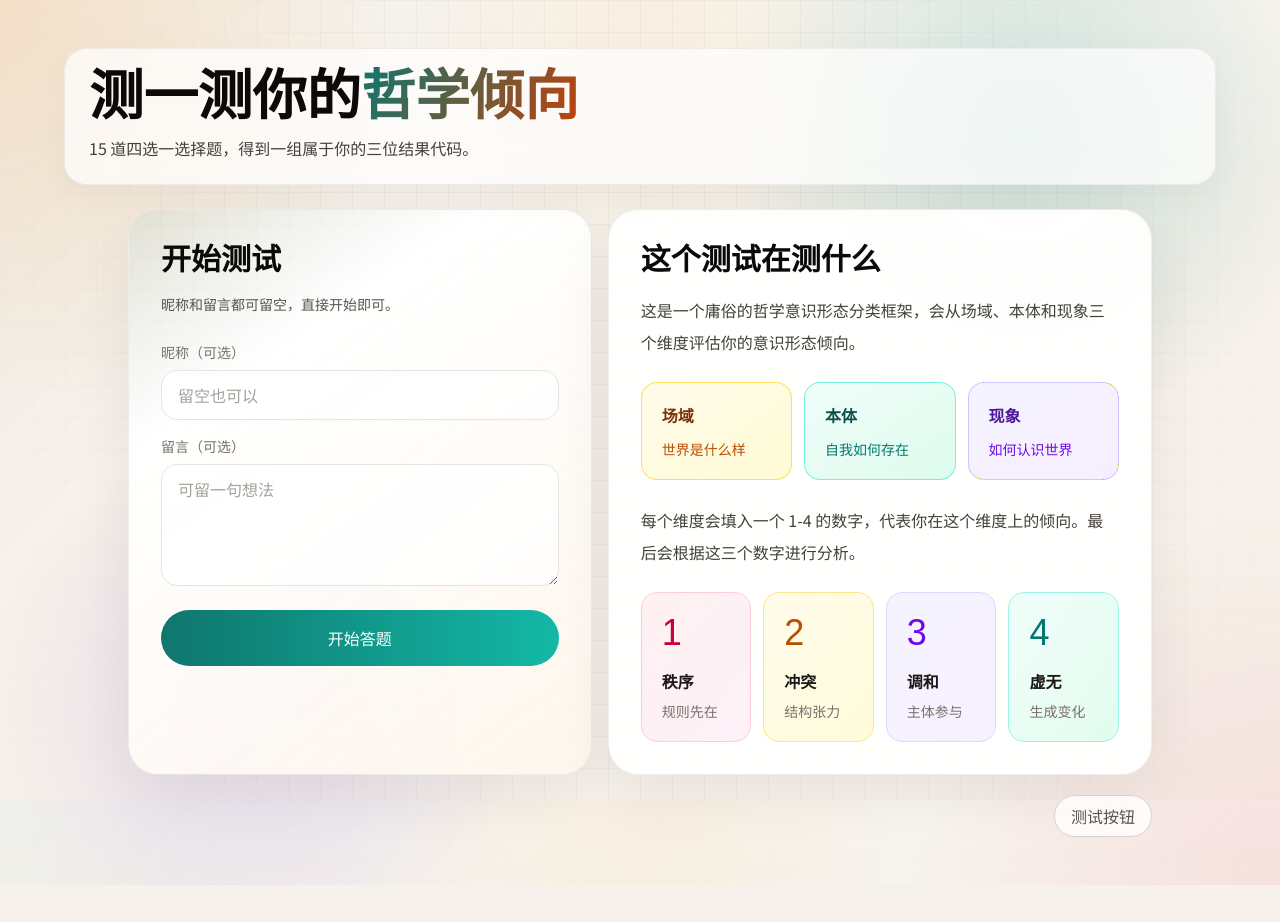
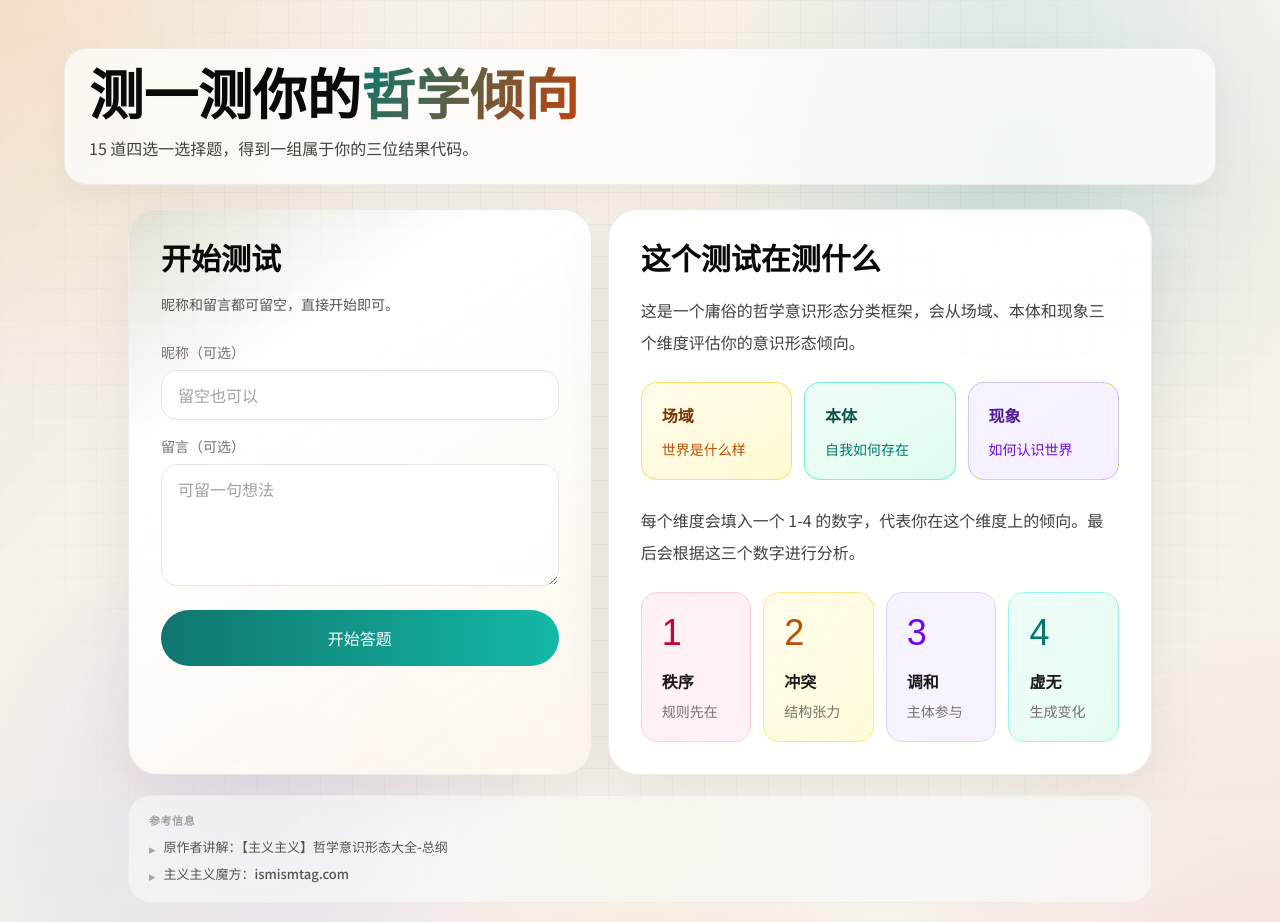
Before and after one commit to ZhenweiTang0908/ismism-test, a Next.js app in the folder website/: page / in a window 1280 px wide. Shown: the top 922 px of the page. Before the commit the page ends 885 px from the top, so only its background shows below. Built offline with nearby package versions, Linux system fonts and the light colour scheme.

Commit message:
feat: implement QuizExperience component with interactive quiz flow, result submission, and AI interpretation logic

```diff
--- a/website/components/quiz-experience.tsx
+++ b/website/components/quiz-experience.tsx
@@ -617,6 +617,40 @@ export default function QuizExperience({ questions, enhancedCatalog }: QuizExper
             查看其他主义
           </button>
         </div>
+
+        <div className="mt-2 rounded-[1.4rem] border border-stone-200/60 bg-stone-50/60 px-5 py-4">
+          <p className="mb-2 text-[11px] font-semibold uppercase tracking-wider text-stone-400">参考信息</p>
+          <ul className="grid gap-1.5">
+            <li className="flex items-start gap-2 text-[13px] text-stone-600">
+              <span className="mt-0.5 shrink-0 text-stone-400">▸</span>
+              <span>
+                原作者讲解：
+                <a
+                  href="https://www.bilibili.com/video/BV1JT4y1K7dp/?spm_id_from=333.337.search-card.all.click"
+                  target="_blank"
+                  rel="noopener noreferrer"
+                  className="font-medium text-teal-700 underline-offset-2 transition hover:text-teal-900 hover:underline"
+                >
+                  【主义主义】哲学意识形态大全-总纲
+                </a>
+              </span>
+            </li>
+            <li className="flex items-start gap-2 text-[13px] text-stone-600">
+              <span className="mt-0.5 shrink-0 text-stone-400">▸</span>
+              <span>
+                主义主义魔方：
+                <a
+                  href="https://ismismtag.com/"
+                  target="_blank"
+                  rel="noopener noreferrer"
+                  className="font-medium text-teal-700 underline-offset-2 transition hover:text-teal-900 hover:underline"
+                >
+                  ismismtag.com
+                </a>
+              </span>
+            </li>
+          </ul>
+        </div>
       </section>
 
       {/* 列表弹窗 */}
@@ -918,6 +952,40 @@ export default function QuizExperience({ questions, enhancedCatalog }: QuizExper
           </div>
         </div>
 
+        <div className="rounded-[1.4rem] border border-stone-200/60 bg-stone-50/60 px-5 py-4">
+          <p className="mb-2 text-[11px] font-semibold uppercase tracking-wider text-stone-400">参考信息</p>
+          <ul className="grid gap-1.5">
+            <li className="flex items-start gap-2 text-[13px] text-stone-600">
+              <span className="mt-0.5 shrink-0 text-stone-400">▸</span>
+              <span>
+                原作者讲解：
+                <a
+                  href="https://www.bilibili.com/video/BV1JT4y1K7dp/?spm_id_from=333.337.search-card.all.click"
+                  target="_blank"
+                  rel="noopener noreferrer"
+                  className="font-medium text-teal-700 underline-offset-2 transition hover:text-teal-900 hover:underline"
+                >
+                  【主义主义】哲学意识形态大全-总纲
+                </a>
+              </span>
+            </li>
+            <li className="flex items-start gap-2 text-[13px] text-stone-600">
+              <span className="mt-0.5 shrink-0 text-stone-400">▸</span>
+              <span>
+                主义主义魔方：
+                <a
+                  href="https://ismismtag.com/"
+                  target="_blank"
+                  rel="noopener noreferrer"
+                  className="font-medium text-teal-700 underline-offset-2 transition hover:text-teal-900 hover:underline"
+                >
+                  ismismtag.com
+                </a>
+              </span>
+            </li>
+          </ul>
+        </div>
+
         <div className="flex flex-col items-end gap-3">
           {error ? <p className="text-sm text-red-600">{error}</p> : null}
           <button
```
